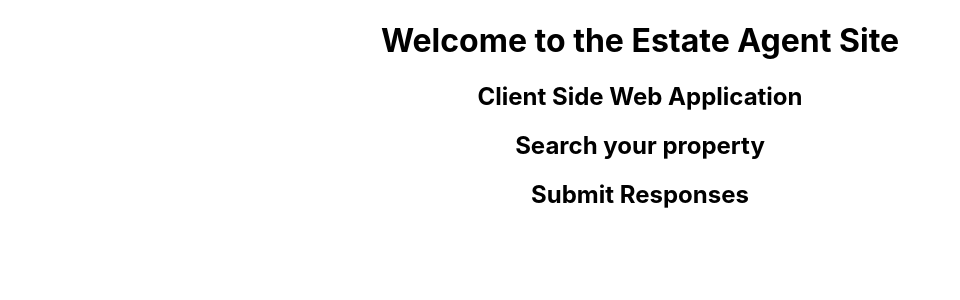
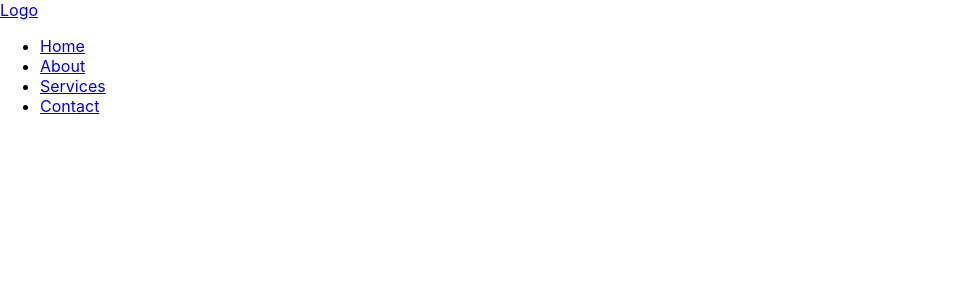
Before and after one commit to MisalSilva/Estate-Agent-Web-Application-ACS-CW11, a React (Create React App) app: page / in a window 1280 px wide. Shown: the top 300 px of the page, without its empty margins (0-960 px from the left). Built offline with nearby package versions, Linux system fonts and the light colour scheme.

Commit message:
Refactor App component to include Navbar and clean up commented code

```diff
--- a/src/App.js
+++ b/src/App.js
@@ -1,15 +1,20 @@
-// import logo from './logo.svg';
+import React from 'react';
 import './App.css';
+import Navbar from './Navbar/Navbar';
 
 function App() {
   return (
-    <div className="App">
-      <h1>Welcome to the Estate Agent Site</h1>
-      <h2>Client Side Web Application</h2>
-      <h2>Search your property</h2>
-      <h2>Submit Responses</h2>
+    <div>
+      <Navbar/>
     </div>
   );
+  //   <div className="App">
+  //     <h1>Welcome to the Estate Agent Site</h1>
+  //     <h2>Client Side Web Application</h2>
+  //     <h2>Search your property</h2>
+  //     <h2>Submit Responses</h2>
+  //   </div>
+  // );
 }
 
 export default App;
--- a/src/Navbar/Navbar.js
+++ b/src/Navbar/Navbar.js
@@ -1,7 +1,7 @@
 import React from 'react';
-import './Navbar.css'; // Make sure to create a CSS file for styling
+//import './Navbar.css'; // Make sure to create a CSS file for styling
 
-const Navbar = () => {
+function Navbar() {
     return (
         <nav className="navbar">
             <div className="navbar-logo">
```
